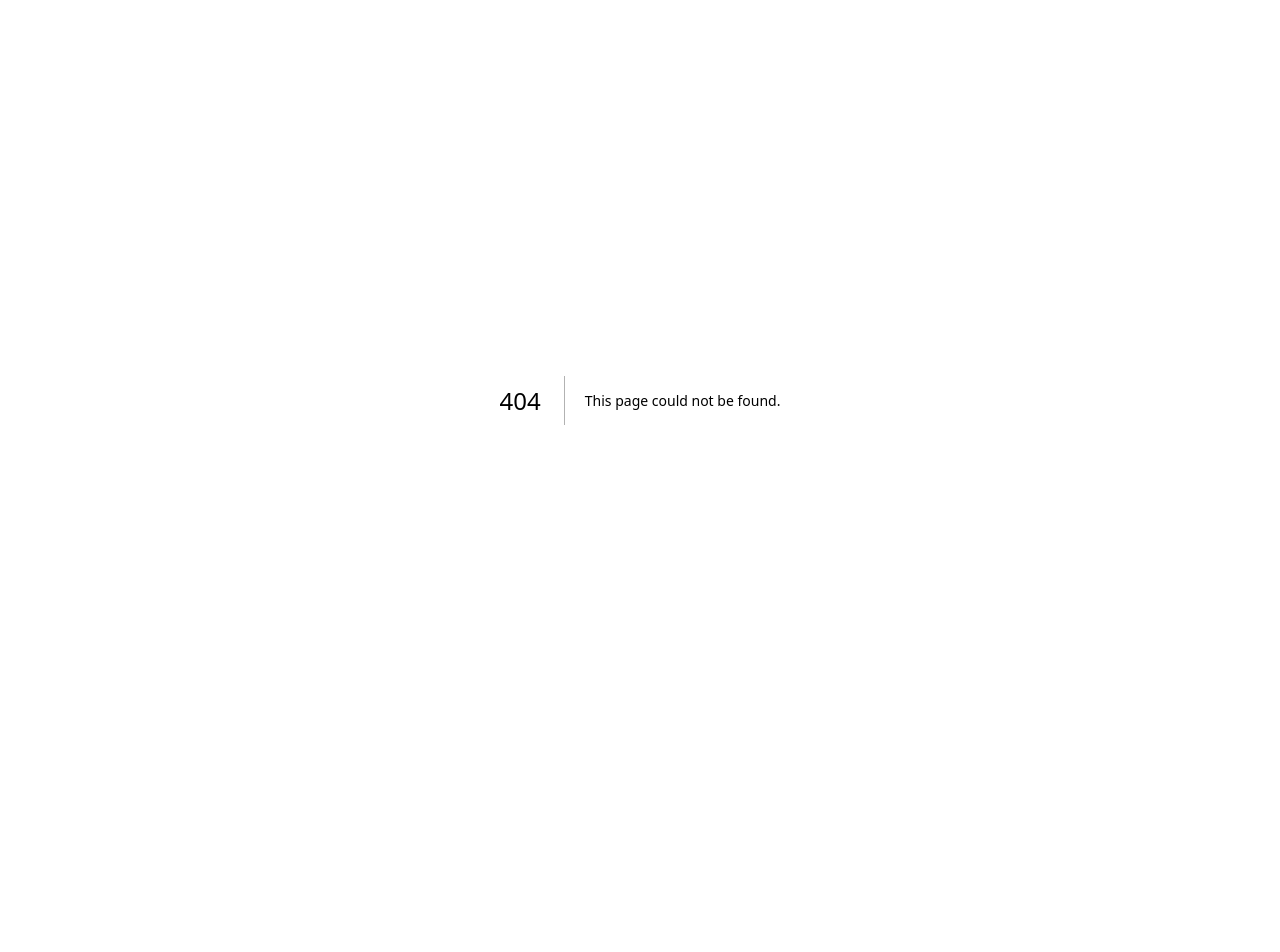
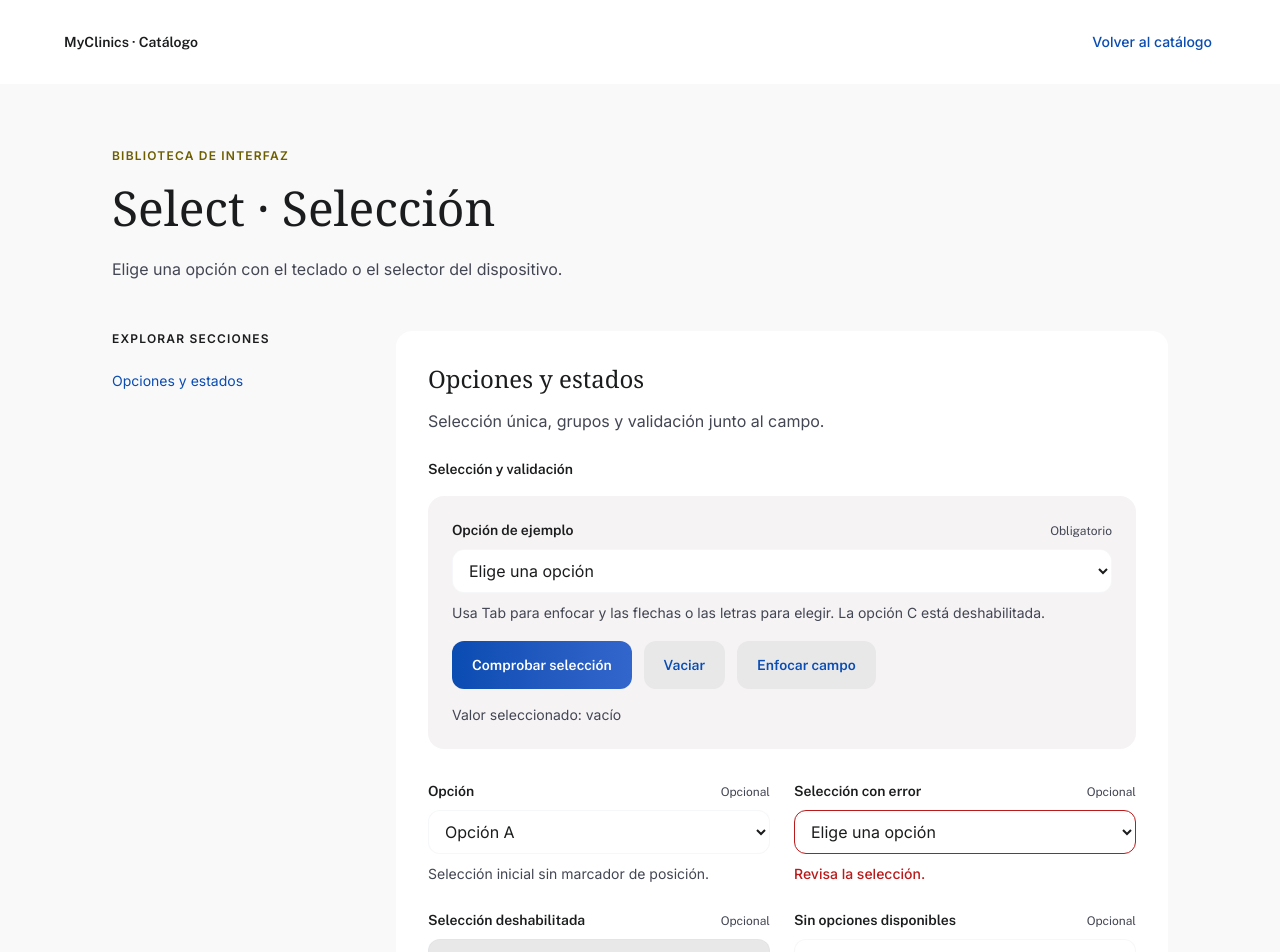
Before and after one commit to manromero/my-clinics, a Next.js app: page /components/select in a window 1280 px wide. Before the commit this address had no page. Shown: the top 952 px of the page. Before the commit the page ends 800 px from the top, so only its background shows below. Built offline with nearby package versions, Linux system fonts and the light colour scheme.

Commit message:
feat: add accessible shared select

```diff
--- a/src/app/components/page.tsx
+++ b/src/app/components/page.tsx
@@ -7,6 +7,12 @@ export const metadata: Metadata = {
 };
 
 const pages = [
+  {
+    href: "/components/select",
+    title: "Select · Selección",
+    description:
+      "Selección única, opciones agrupadas y estados con selector nativo.",
+  },
   {
     href: "/components/date-input",
     title: "DateInput · Fechas",
--- /dev/null
+++ b/src/app/components/select/page.tsx
@@ -0,0 +1,31 @@
+import type { Metadata } from "next";
+import { Catalogue } from "../catalogue";
+import { SelectSpecimen } from "./select-specimen";
+
+export const metadata: Metadata = {
+  title: "Select · Selección | MyClinics",
+  description: "Selección única accesible con opciones y grupos nativos.",
+};
+
+export default function Page() {
+  return (
+    <Catalogue
+      title="Select · Selección"
+      description="Elige una opción con el teclado o el selector del dispositivo."
+      sections={[
+        {
+          id: "seleccion",
+          title: "Opciones y estados",
+          description: "Selección única, grupos y validación junto al campo.",
+          examples: [
+            {
+              id: "select",
+              title: "Selección y validación",
+              content: <SelectSpecimen />,
+            },
+          ],
+        },
+      ]}
+    />
+  );
+}
--- /dev/null
+++ b/src/app/components/select/select-specimen.tsx
@@ -0,0 +1,135 @@
+"use client";
+
+import { useRef, useState } from "react";
+import { Select, type SelectProps } from "@/lib/components/select/select";
+import { Button } from "@/lib/components/button/button";
+
+const options: SelectProps["options"] = [
+  {
+    label: "Opciones habituales",
+    options: [
+      { value: "a", label: "Opción A" },
+      {
+        value: "b",
+        label:
+          "Opción B con un nombre más largo para comprobar el ancho disponible",
+      },
+      { value: "c", label: "Opción C (no disponible)", disabled: true },
+    ],
+  },
+  { label: "Otras opciones", options: [{ value: "d", label: "Opción D" }] },
+];
+
+export function SelectSpecimen() {
+  const [value, setValue] = useState("");
+  const [error, setError] = useState<string>();
+  const ref = useRef<HTMLSelectElement>(null);
+  return (
+    <div className="space-y-8">
+      <div className="space-y-4 rounded-xl bg-surface-container-low p-4 sm:p-6">
+        <Select
+          ref={ref}
+          label="Opción de ejemplo"
+          required
+          options={options}
+          placeholder="Elige una opción"
+          value={value}
+          onChange={(event) => {
+            setValue(event.target.value);
+            setError(undefined);
+          }}
+          help="Usa Tab para enfocar y las flechas o las letras para elegir. La opción C está deshabilitada."
+          error={error}
+        />
+        <div className="flex flex-wrap gap-3">
+          <Button
+            onClick={() =>
+              setError(value ? undefined : "Elige una opción para continuar.")
+            }
+          >
+            Comprobar selección
+          </Button>
+          <Button
+            variant="secondary"
+            onClick={() => {
+              setValue("");
+              setError(undefined);
+            }}
+          >
+            Vaciar
+          </Button>
+          <Button variant="secondary" onClick={() => ref.current?.focus()}>
+            Enfocar campo
+          </Button>
+        </div>
+        <p role="status" className="text-sm text-on-surface-variant">
+          Valor seleccionado: {value || "vacío"}
+        </p>
+      </div>
+      <div className="grid min-w-0 gap-6 sm:grid-cols-2">
+        <Select
+          label="Opción"
+          options={options}
+          defaultValue="a"
+          help="Selección inicial sin marcador de posición."
+        />
+        <Select
+          label="Selección con error"
+          options={options}
+          placeholder="Elige una opción"
+          error="Revisa la selección."
+        />
+        <Select
+          label="Selección deshabilitada"
+          options={options}
+          defaultValue="a"
+          disabled
+          help="No recibe foco ni permite cambios."
+        />
+        <Select
+          label="Sin opciones disponibles"
+          options={[]}
+          placeholder="No hay opciones"
+          help="La lista vacía no añade opciones automáticamente."
+        />
+      </div>
+      <Select
+        label="Una etiqueta larga que se adapta al espacio disponible en pantallas estrechas"
+        options={options}
+        defaultValue="b"
+        invalid
+        aria-describedby="external-select-help"
+      />
+      <p id="external-select-help" className="text-sm text-on-surface-variant">
+        Estado inválido con descripción externa.
+      </p>
+      <div className="space-y-3 text-sm leading-6 text-on-surface-variant">
+        <p>
+          Select requiere label y options. Cada opción tiene value, label y
+          disabled opcional; los grupos tienen label, options y disabled
+          opcional. Usa valores únicos y reserva la cadena vacía para
+          placeholder.
+        </p>
+        <p>
+          placeholder añade una opción vacía que permite borrar la selección.
+          required exige un valor distinto de vacío. Sin placeholder ni valor
+          inicial, el navegador elige la primera opción disponible; una lista
+          vacía permanece vacía.
+        </p>
+        <p>
+          value y onChange permiten controlar la selección; defaultValue fija el
+          valor inicial sin controlarla. onChange entrega el evento nativo y
+          event.target.value es una cadena.
+        </p>
+        <p>
+          help y error se asocian al campo; error activa el estado inválido.
+          invalid permite indicarlo sin mensaje local. Admite atributos nativos
+          como id, name, required, disabled, eventos y ref; genera un id estable
+          y conserva aria-describedby externo. className se aplica al select. La
+          página decide cuándo validar; el menú y sus teclas dependen del
+          navegador y del dispositivo.
+        </p>
+      </div>
+    </div>
+  );
+}
--- /dev/null
+++ b/src/lib/components/select/select.tsx
@@ -0,0 +1,106 @@
+"use client";
+
+import { useId, type ComponentProps, type ReactNode } from "react";
+import { FieldLabel } from "../field-label/field-label";
+import { FieldRequirement } from "../field-requirement/field-requirement";
+import { FieldHelp } from "../field-help/field-help";
+import { FieldError } from "../field-error/field-error";
+
+export type SelectOption = { value: string; label: string; disabled?: boolean };
+export type SelectGroup = {
+  label: string;
+  options: readonly SelectOption[];
+  disabled?: boolean;
+};
+export type SelectProps = Omit<
+  ComponentProps<"select">,
+  "children" | "multiple" | "size" | "aria-invalid" | "value" | "defaultValue"
+> & {
+  label: string;
+  options: readonly (SelectOption | SelectGroup)[];
+  placeholder?: string;
+  value?: string;
+  defaultValue?: string;
+  help?: ReactNode;
+  error?: ReactNode;
+  invalid?: boolean;
+};
+
+export function Select({
+  label,
+  options,
+  placeholder,
+  value,
+  defaultValue,
+  help,
+  error,
+  invalid = false,
+  id,
+  required = false,
+  disabled,
+  className = "",
+  "aria-describedby": describedBy,
+  ...props
+}: SelectProps) {
+  const generatedId = useId();
+  const controlId = id ?? generatedId;
+  const hasHelp =
+    help !== undefined && help !== null && help !== false && help !== "";
+  const hasError =
+    error !== undefined && error !== null && error !== false && error !== "";
+  const isInvalid = invalid || hasError;
+  const description =
+    [
+      ...new Set([
+        ...(describedBy?.split(/\s+/).filter(Boolean) ?? []),
+        ...(hasHelp ? [`${controlId}-help`] : []),
+        ...(hasError ? [`${controlId}-error`] : []),
+      ]),
+    ].join(" ") || undefined;
+  const renderOption = (option: SelectOption) => (
+    <option key={option.value} value={option.value} disabled={option.disabled}>
+      {option.label}
+    </option>
+  );
+
+  return (
+    <div className="min-w-0 space-y-2">
+      <div className="flex flex-wrap items-baseline justify-between gap-x-3 gap-y-1">
+        <FieldLabel htmlFor={controlId}>{label}</FieldLabel>
+        <FieldRequirement required={required} />
+      </div>
+      <select
+        {...props}
+        id={controlId}
+        required={required}
+        disabled={disabled}
+        value={value}
+        defaultValue={
+          value !== undefined
+            ? undefined
+            : (defaultValue ?? (placeholder !== undefined ? "" : undefined))
+        }
+        aria-invalid={isInvalid || undefined}
+        aria-describedby={description}
+        className={`min-h-11 w-full min-w-0 rounded-lg border px-3 py-2 text-base text-on-surface focus:outline-2 focus:outline-offset-2 focus:outline-primary disabled:cursor-not-allowed disabled:text-on-surface-variant ${isInvalid ? "border-error" : "border-outline-variant/15"} ${disabled ? "bg-surface-container-high" : "bg-surface-container-lowest"} ${className}`}
+      >
+        {placeholder !== undefined && <option value="">{placeholder}</option>}
+        {options.map((item) =>
+          "options" in item ? (
+            <optgroup
+              key={item.label}
+              label={item.label}
+              disabled={item.disabled}
+            >
+              {item.options.map(renderOption)}
+            </optgroup>
+          ) : (
+            renderOption(item)
+          ),
+        )}
+      </select>
+      {hasHelp && <FieldHelp id={`${controlId}-help`}>{help}</FieldHelp>}
+      {hasError && <FieldError id={`${controlId}-error`}>{error}</FieldError>}
+    </div>
+  );
+}
```
Also changed, not shown: 3 other files (tests, documents, lock files or other folders).
